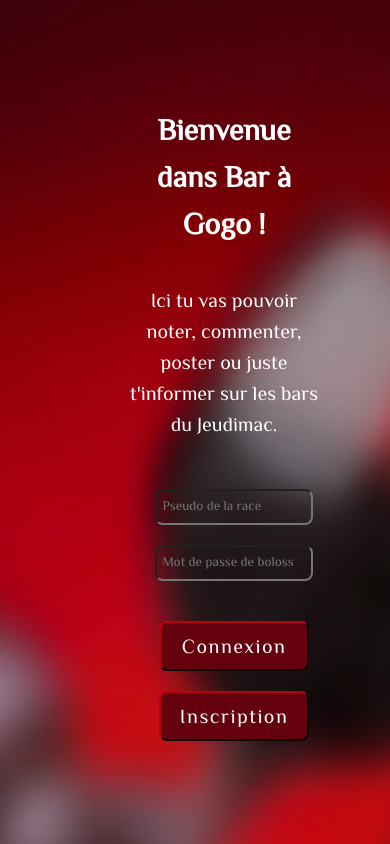
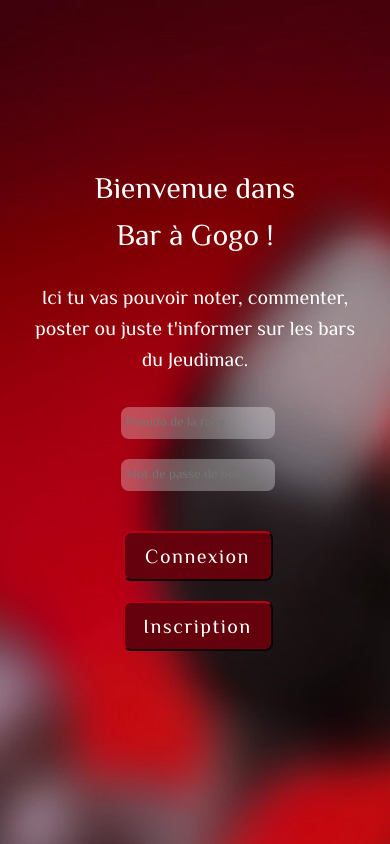
Before and after one commit to Lchikar/Barodeur, a PHP site: page /accueil.html in a window 390 px wide. Run offline with PHP 8.4, Linux system fonts and the light colour scheme.

Commit message:
Add files via upload

```diff
--- a/front/css/general.css
+++ b/front/css/general.css
@@ -1,12 +1,29 @@
 body{
  background-image: url(../image/wine.jpg);
- position: fixed;
+
  }
 
-@media only screen and (max-width: 600px) {
+@media only screen and (max-width: 640px) {
   body {
     background-image: url(../image/wine_mobile.jpg);
+     position: fixed;
+    width: auto;
+	 margin: 0;
+	 padding: 0;
+
   }
+
+   #accueil h1{
+    margin: 3px 55px;
+    font-weight: normal;
+    padding-bottom: 20px;
+	}
+	#accueil h2{
+    font-size: 10px;
+    font-weight: normal;
+    margin: 0px 10px;
+	}
+
 }
 
 #pageAccueil{
@@ -20,7 +37,7 @@ body{
 
 }
 #accueil{
-    width: 40vw;
+    /*width: 40vw;*/
     display: flex;
     flex-direction: column;
     flex-wrap: wrap;
@@ -39,15 +56,19 @@ body{
 }
 #divConnexion input{
     border-radius: 8px;
-    color: white;
+    border-width: 0;
+    color: black;
     width: 150px;
     height: 30px;
     margin: 10px 0;
-    background-color: transparent;
+    background-color: rgba(255,255,255,0.3);
     font-family: 'El Messiri', sans-serif;
     }
 
+#Sconnexion{
+	 position: relative;
 
+}
 #formConnexion{
     display: flex;
     flex-direction: column;
```
